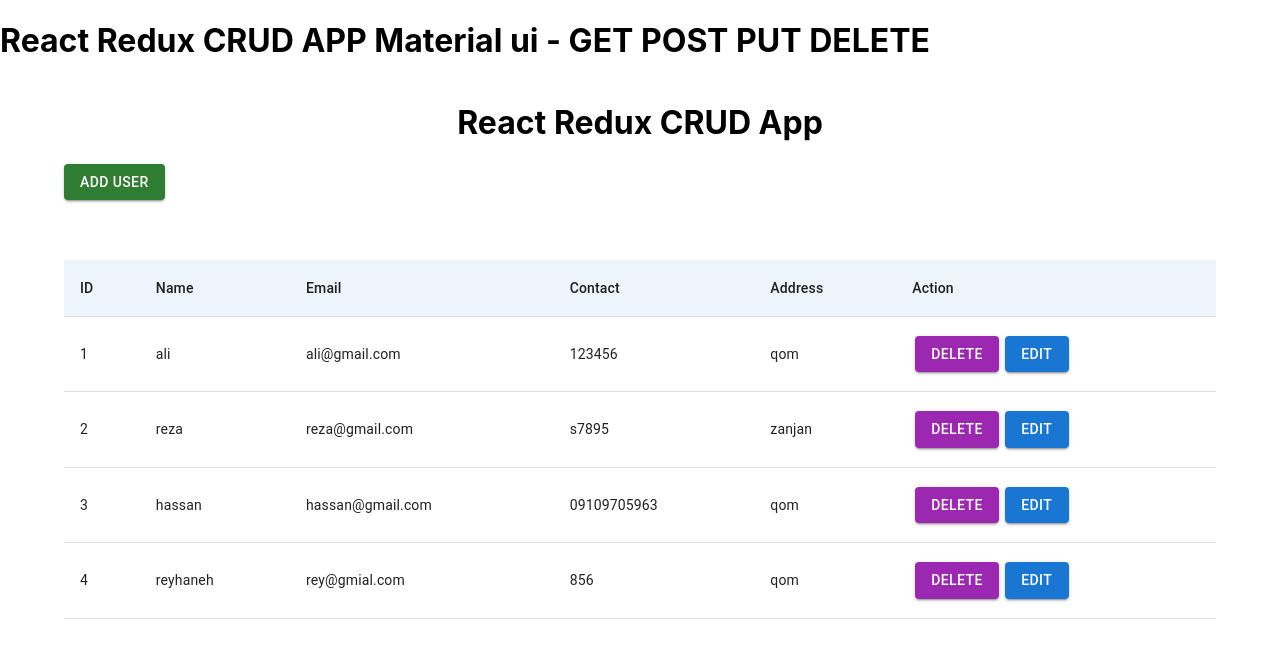
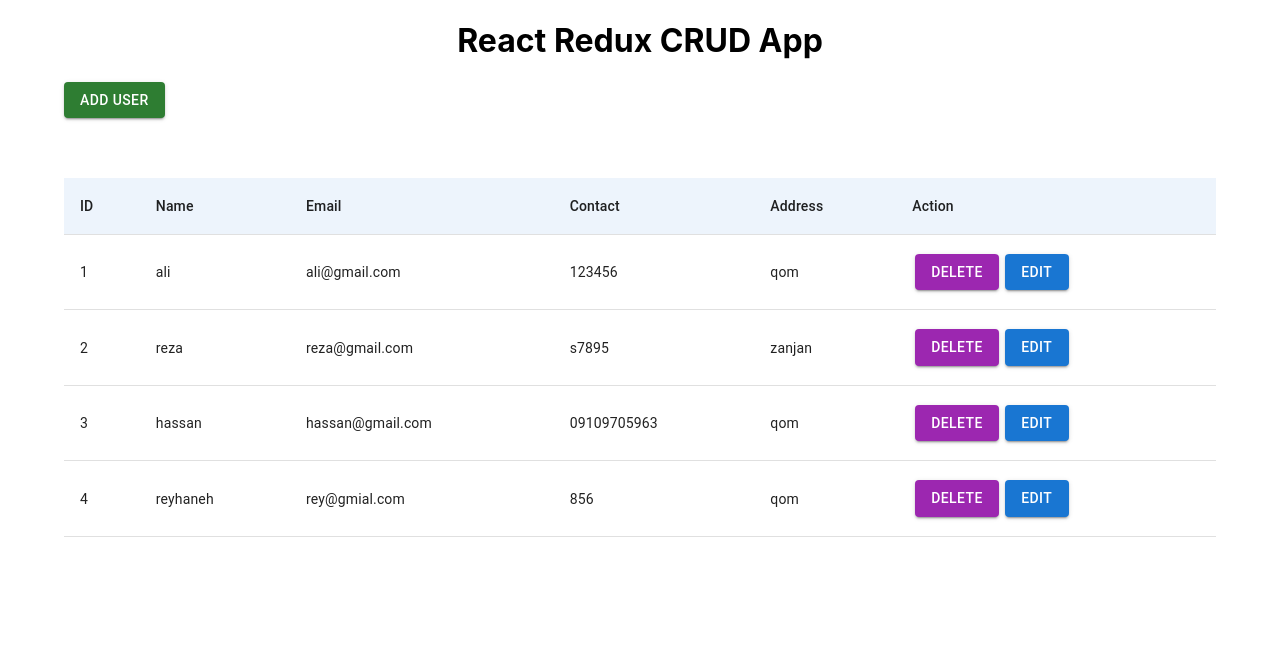
Before and after one commit to hassanamiri369/React-Redux-CRUD-App-material-ui-GET-POST-PUT-DELETE, a React (Create React App) app: page / in a window 1280 px wide. Shown: the top 658 px of the page. Built offline with nearby package versions, Linux system fonts and the light colour scheme; data requests are answered from the project's data file.

Commit message:
remove h1 header tag

```diff
--- a/src/App.js
+++ b/src/App.js
@@ -11,9 +11,6 @@ import EditUser from './pages/EditUser';
 const App = () => {
   return (
     <div>
-        <h1>React Redux CRUD APP Material ui - GET POST PUT DELETE</h1>
-
-
       <div className="Routes-content">
         <Routes>
             <Route path='/' element={<Home/>}/>
```
